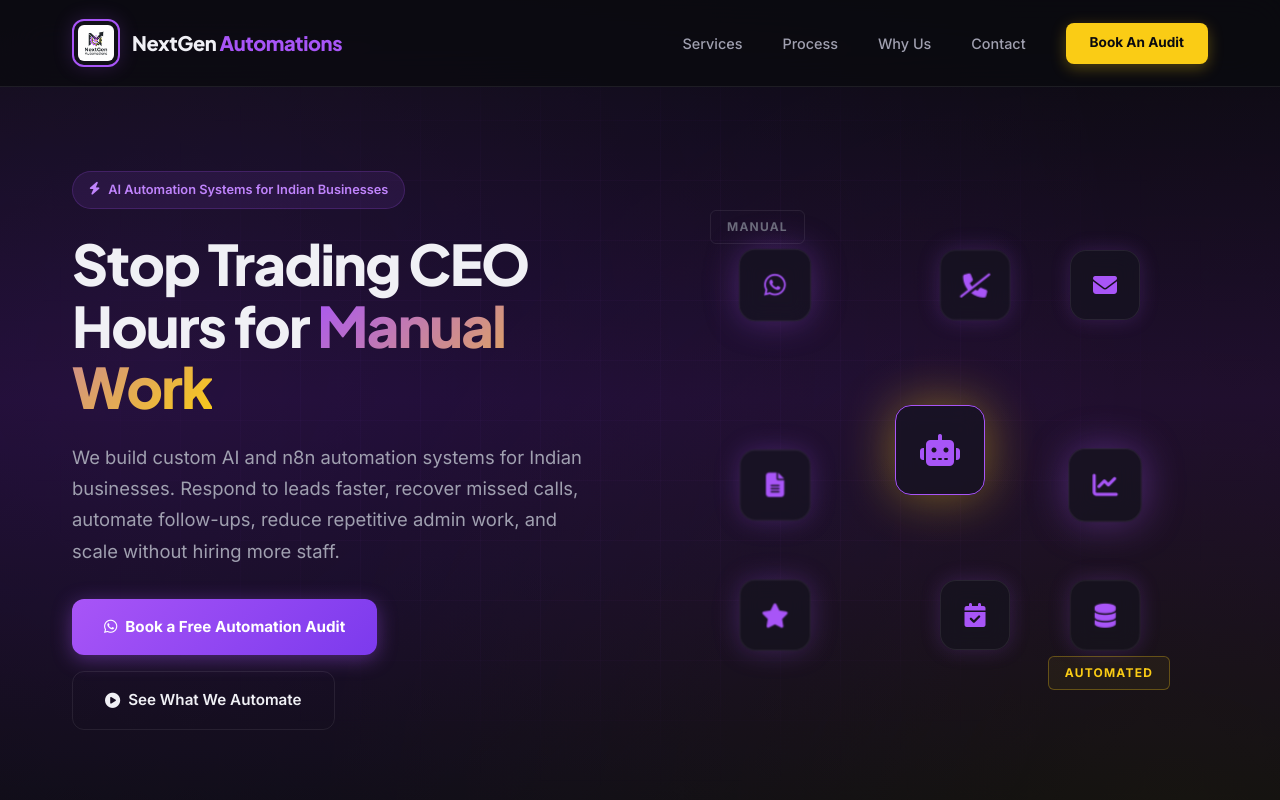
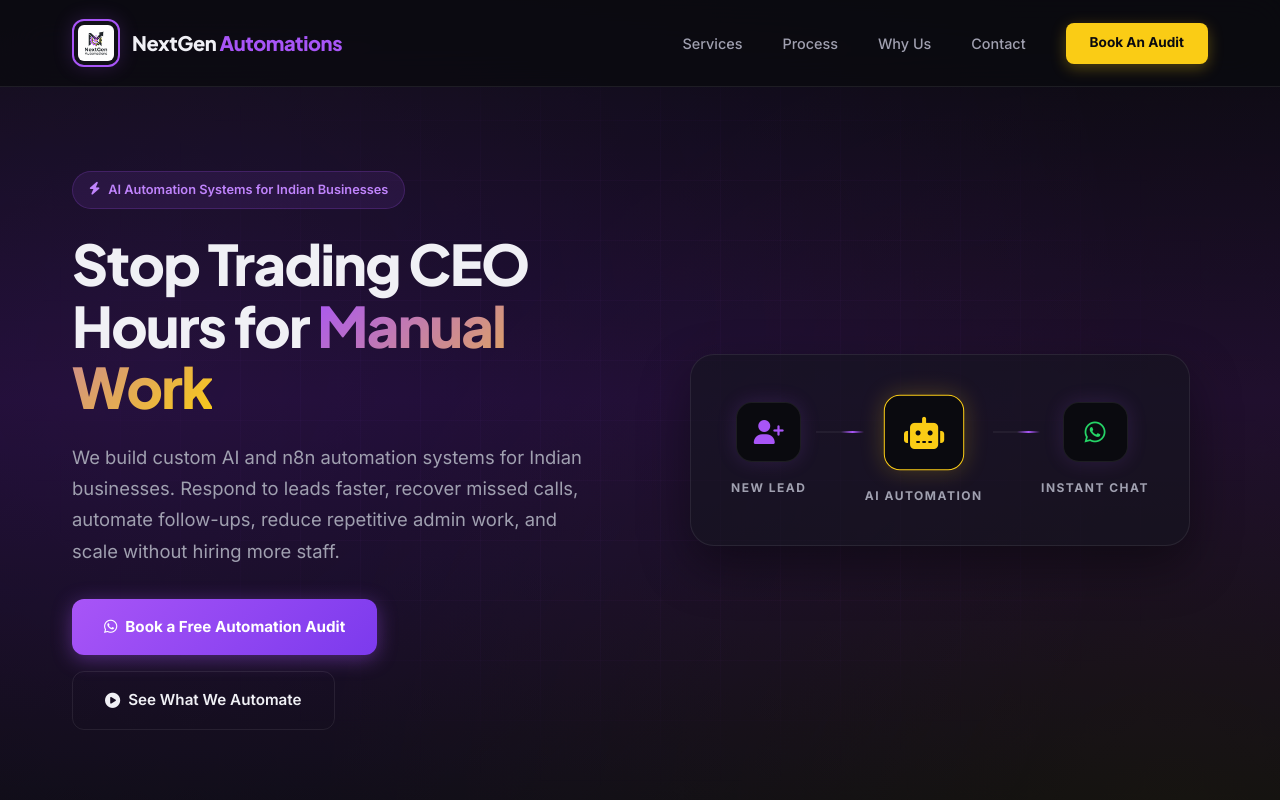
Before and after one commit to Kuldeep0101/nextgen-automations, a plain HTML site: page index.html in a window 1280 px wide. Shown: the top 800 px of the page. Drawn offline with Linux system fonts and the light colour scheme.

Commit message:
feat: replace complex icon grid with simplified automation pipeline visual

```diff
--- a/index.html
+++ b/index.html
@@ -238,52 +238,77 @@
         }
         .btn-secondary:hover { background: var(--bg-glass); border-color: var(--accent-purple); color: var(--accent-purple-light); }
 
-        .hero-visual { position: relative; height: 500px; display: flex; align-items: center; justify-content: center; }
-        .automation-flow { width: 100%; max-width: 500px; position: relative; height: 400px; }
-        .flow-node {
-            position: absolute;
-            width: 70px; height: 70px;
-            border-radius: 16px;
+        .hero-visual { position: relative; height: 100%; min-height: 400px; display: flex; align-items: center; justify-content: center; }
+        .automation-pipeline {
+            display: flex;
+            align-items: center;
+            justify-content: space-between;
+            width: 100%;
+            max-width: 500px;
+            padding: 2.5rem;
             background: var(--bg-card);
             border: 1px solid var(--border-glass);
+            border-radius: 24px;
+            box-shadow: 0 20px 50px rgba(0,0,0,0.4);
+            position: relative;
+        }
+        .pipeline-node {
             display: flex;
+            flex-direction: column;
             align-items: center;
-            justify-content: center;
-            font-size: 1.5rem;
-            box-shadow: var(--shadow-glow-purple);
-            animation: nodePulse 3s ease-in-out infinite;
-            backdrop-filter: blur(10px);
+            gap: 1rem;
+            position: relative;
+            z-index: 2;
         }
-        .flow-node i { color: var(--accent-purple); }
-        .flow-node:nth-child(1) { top: 0; left: 10%; animation-delay: 0s; }
-        .flow-node:nth-child(2) { top: 0; left: 50%; transform: translateX(-50%); animation-delay: 0.5s; }
-        .flow-node:nth-child(3) { top: 0; right: 10%; animation-delay: 1s; }
-        .flow-node:nth-child(4) { top: 50%; left: 10%; transform: translateY(-50%); animation-delay: 1.5s; }
-        .flow-node:nth-child(5) { top: 50%; left: 50%; transform: translate(-50%, -50%); animation-delay: 2s; width: 90px; height: 90px; font-size: 2rem; border-color: var(--accent-purple); }
-        .flow-node:nth-child(6) { top: 50%; right: 10%; transform: translateY(-50%); animation-delay: 2.5s; }
-        .flow-node:nth-child(7) { bottom: 0; left: 10%; animation-delay: 0.3s; }
-        .flow-node:nth-child(8) { bottom: 0; left: 50%; transform: translateX(-50%); animation-delay: 0.8s; }
-        .flow-node:nth-child(9) { bottom: 0; right: 10%; animation-delay: 1.3s; }
-        @keyframes nodePulse {
-            0%, 100% { box-shadow: 0 0 20px rgba(168, 85, 247, 0.2); transform: scale(1); }
-            50% { box-shadow: 0 0 40px rgba(168, 85, 247, 0.4); transform: scale(1.05); }
+        .node-icon {
+            width: 65px; height: 60px;
+            border-radius: 16px;
+            background: var(--bg-primary);
+            border: 1px solid var(--border-glass);
+            display: flex; align-items: center; justify-content: center;
+            font-size: 1.5rem; color: var(--accent-purple);
+            box-shadow: 0 0 20px rgba(168, 85, 247, 0.15);
+            transition: all 0.3s ease;
         }
-        .flow-node:nth-child(5) { animation: centerPulse 3s ease-in-out infinite; }
-        @keyframes centerPulse {
-            0%, 100% { box-shadow: 0 0 30px rgba(250, 204, 21, 0.3); }
-            50% { box-shadow: 0 0 60px rgba(250, 204, 21, 0.5); }
+        .center-node {
+            border-color: var(--accent-yellow);
+            color: var(--accent-yellow);
+            box-shadow: 0 0 25px rgba(250, 204, 21, 0.2);
+            width: 80px; height: 75px; font-size: 2rem;
+            animation: pulse-yellow 2.5s infinite;
         }
-        .manual-label, .auto-label {
-            position: absolute;
+        .success-node { color: #25d366; }
+        .node-label {
             font-size: 0.75rem;
             font-weight: 700;
+            color: var(--text-secondary);
             text-transform: uppercase;
-            letter-spacing: 0.1em;
-            padding: 0.4rem 1rem;
-            border-radius: 6px;
+            letter-spacing: 1.5px;
+            text-align: center;
         }
-        .manual-label { top: -40px; left: 20px; color: var(--text-muted); border: 1px solid var(--border-glass); }
-        .auto-label { bottom: -40px; right: 20px; color: var(--accent-yellow); border: 1px solid rgba(250, 204, 21, 0.3); background: rgba(250, 204, 21, 0.05); }
+        .pipeline-connector {
+            flex-grow: 1;
+            height: 2px;
+            background: rgba(255,255,255,0.05);
+            margin: 0 10px;
+            position: relative;
+            top: -18px;
+            z-index: 1;
+        }
+        .animated-line {
+            position: absolute;
+            top: 0; left: 0; height: 100%; width: 60%;
+            background: linear-gradient(90deg, transparent, var(--accent-purple), transparent);
+            animation: flow-line 2.5s linear infinite;
+        }
+        @keyframes flow-line {
+            0% { left: -60%; }
+            100% { left: 100%; }
+        }
+        @keyframes pulse-yellow {
+            0%, 100% { transform: scale(1); box-shadow: 0 0 20px rgba(250, 204, 21, 0.2); }
+            50% { transform: scale(1.03); box-shadow: 0 0 40px rgba(250, 204, 21, 0.4); }
+        }
 
         /* Trust Strip */
         .trust-strip {
@@ -644,18 +669,25 @@
                 </div>
             </div>
             <div class="hero-visual">
-                <div class="automation-flow">
-                    <div class="flow-node"><i class="fab fa-whatsapp"></i></div>
-                    <div class="flow-node"><i class="fas fa-phone-slash"></i></div>
-                    <div class="flow-node"><i class="fas fa-envelope"></i></div>
-                    <div class="flow-node"><i class="fas fa-file-alt"></i></div>
-                    <div class="flow-node"><i class="fas fa-robot"></i></div>
-                    <div class="flow-node"><i class="fas fa-chart-line"></i></div>
-                    <div class="flow-node"><i class="fas fa-star"></i></div>
-                    <div class="flow-node"><i class="fas fa-calendar-check"></i></div>
-                    <div class="flow-node"><i class="fas fa-database"></i></div>
-                    <span class="manual-label">Manual</span>
-                    <span class="auto-label">Automated</span>
+                <div class="automation-pipeline">
+                    <div class="pipeline-node fade-in">
+                        <div class="node-icon"><i class="fas fa-user-plus"></i></div>
+                        <span class="node-label">New Lead</span>
+                    </div>
+                    <div class="pipeline-connector">
+                        <div class="animated-line"></div>
+                    </div>
+                    <div class="pipeline-node fade-in" style="animation-delay: 0.3s">
+                        <div class="node-icon center-node"><i class="fas fa-robot"></i></div>
+                        <span class="node-label">AI Automation</span>
+                    </div>
+                    <div class="pipeline-connector">
+                        <div class="animated-line"></div>
+                    </div>
+                    <div class="pipeline-node fade-in" style="animation-delay: 0.6s">
+                        <div class="node-icon success-node"><i class="fab fa-whatsapp"></i></div>
+                        <span class="node-label">Instant Chat</span>
+                    </div>
                 </div>
             </div>
         </div>
```
